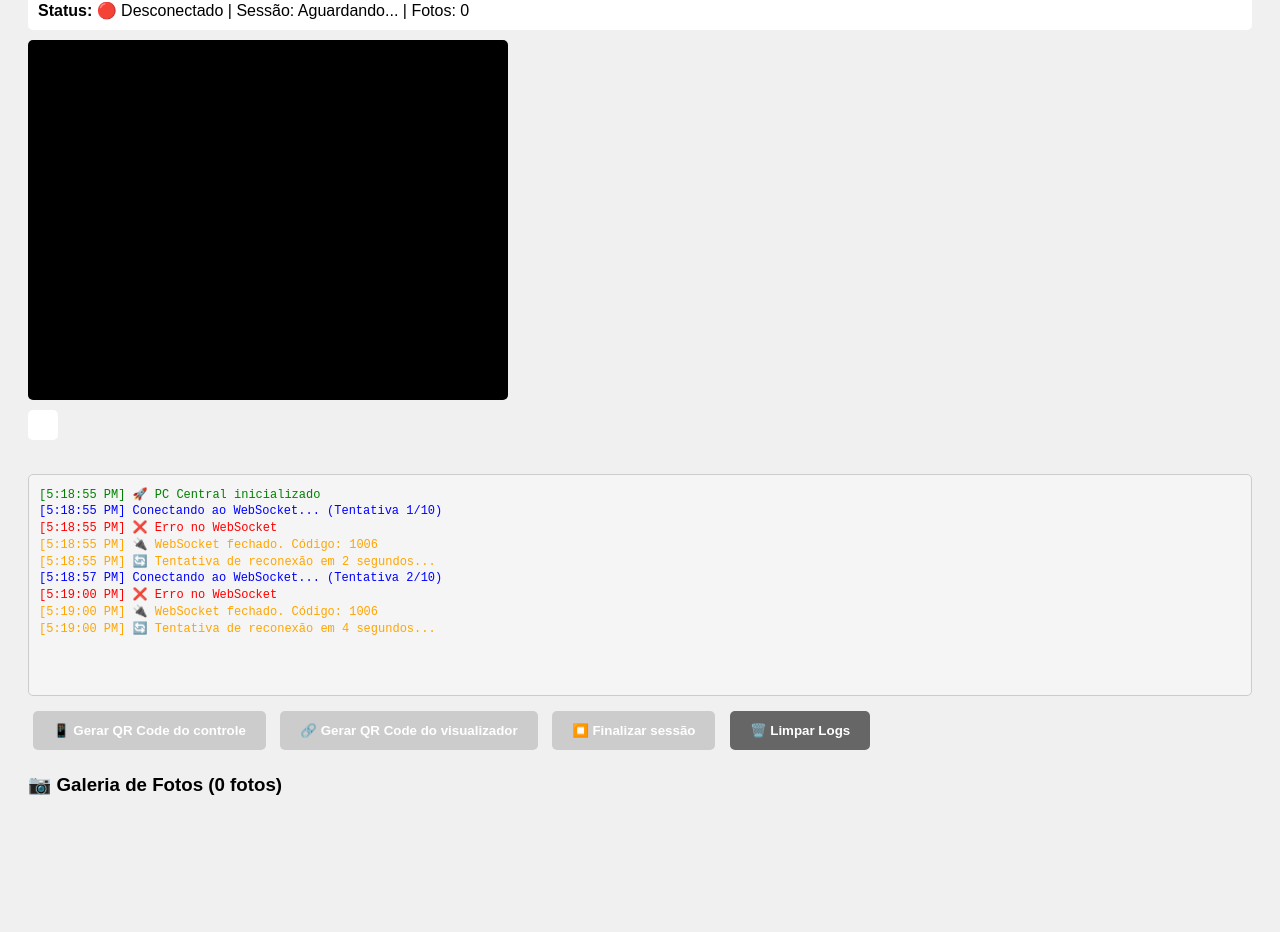
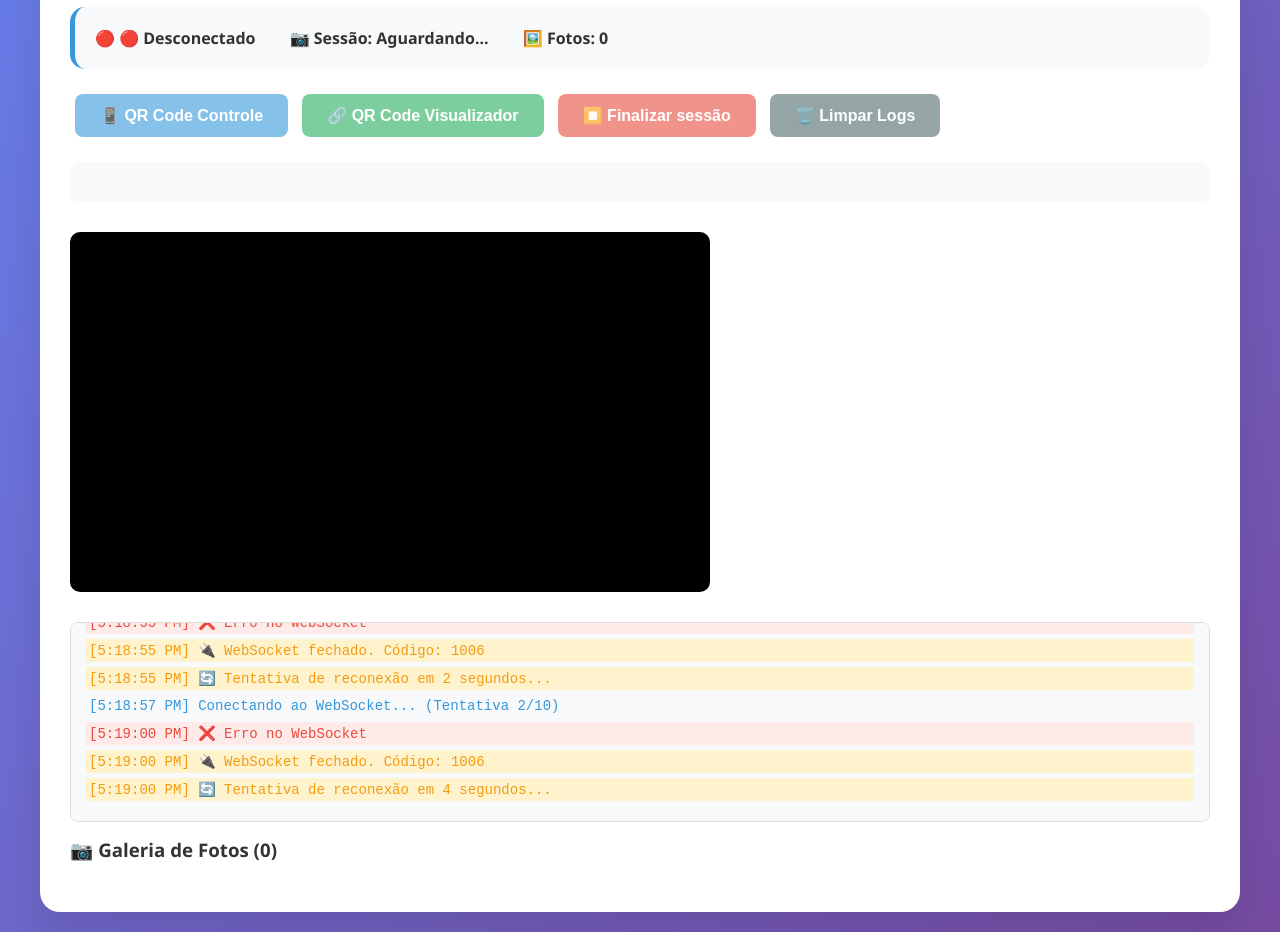
Before and after one commit to radiofeira123-cloud/cabine-fotografica, a plain HTML site: page index.html in a window 1280 px wide. Shown: the part 118-1050 px from the top of the page. Before the commit the page ends 962 px from the top, so only its background shows below. Drawn offline with Linux system fonts and the light colour scheme.

Commit message:
Update index.html

```diff
--- a/index.html
+++ b/index.html
@@ -5,66 +5,177 @@
   <title>Cabine - PC</title>
   <script src="https://cdnjs.cloudflare.com/ajax/libs/qrcodejs/1.0.0/qrcode.min.js"></script>
   <style>
-    body { font-family: sans-serif; padding: 20px; background: #f0f0f0; }
-    button { margin: 5px; padding: 12px 20px; border: none; border-radius: 5px; cursor: pointer; font-weight: bold; }
-    #btnGerarQR { background: #0072ff; color: white; }
-    #btnGerarVisualizador { background: #00a86b; color: white; }
-    #btnFinalizarSessao { background: #ff4444; color: white; }
-    #btnLimparLogs { background: #666; color: white; }
-    button:disabled { background: #ccc !important; cursor: not-allowed; }
+    * {
+      margin: 0;
+      padding: 0;
+      box-sizing: border-box;
+    }
 
-    #galeria { display: flex; flex-wrap: wrap; margin-top: 20px; gap: 10px; }
-    .thumb { position: relative; margin: 5px; background: white; padding: 5px; border-radius: 5px; box-shadow: 0 2px 5px rgba(0,0,0,0.1); }
-    .thumb img { width: 200px; height: auto; display:block; border-radius: 3px; }
-    .thumb button { position: absolute; top: 4px; right: 4px; background:rgba(255,255,255,0.9); border:none; padding:4px 8px; cursor:pointer; border-radius: 3px; }
-    #qrContainer { margin-bottom: 20px; padding: 15px; background: white; border-radius: 5px; display: inline-block; }
-    #videoPC { width: 480px; height: 360px; background: #000; display:block; margin-bottom:10px; border-radius: 5px; }
+    body {
+      font-family: 'Segoe UI', Tahoma, Geneva, Verdana, sans-serif;
+      padding: 20px;
+      background: linear-gradient(135deg, #667eea 0%, #764ba2 100%);
+      min-height: 100vh;
+      color: #333;
+    }
+
+    .container {
+      max-width: 1200px;
+      margin: 0 auto;
+      background: white;
+      border-radius: 20px;
+      padding: 30px;
+      box-shadow: 0 20px 40px rgba(0,0,0,0.1);
+    }
+
+    h1 {
+      color: #2c3e50;
+      text-align: center;
+      margin-bottom: 20px;
+      font-size: 2.5rem;
+    }
+
+    .status-panel {
+      background: #f8f9fa;
+      padding: 20px;
+      border-radius: 15px;
+      margin-bottom: 20px;
+      border-left: 5px solid #3498db;
+    }
+
+    .status-item {
+      display: inline-block;
+      margin-right: 30px;
+      font-weight: bold;
+    }
+
+    .btn {
+      margin: 5px;
+      padding: 12px 25px;
+      border: none;
+      border-radius: 8px;
+      cursor: pointer;
+      font-weight: bold;
+      transition: all 0.3s ease;
+      font-size: 1rem;
+    }
+
+    .btn-primary { background: #3498db; color: white; }
+    .btn-success { background: #27ae60; color: white; }
+    .btn-danger { background: #e74c3c; color: white; }
+    .btn-secondary { background: #95a5a6; color: white; }
+
+    .btn:hover:not(:disabled) {
+      transform: translateY(-2px);
+      box-shadow: 0 5px 15px rgba(0,0,0,0.2);
+    }
+
+    .btn:disabled {
+      opacity: 0.6;
+      cursor: not-allowed;
+      transform: none !important;
+    }
+
+    #qrContainer {
+      margin: 20px 0;
+      padding: 20px;
+      background: #f8f9fa;
+      border-radius: 10px;
+      text-align: center;
+    }
+
+    #videoPC {
+      width: 100%;
+      max-width: 640px;
+      height: 360px;
+      background: #000;
+      border-radius: 10px;
+      margin: 10px 0;
+    }
+
     #logContainer {
       height: 200px;
       overflow-y: auto;
-      border: 1px solid #ccc;
+      border: 1px solid #ddd;
+      padding: 15px;
+      margin: 15px 0;
+      background: #f8f9fa;
+      font-family: 'Courier New', monospace;
+      font-size: 14px;
+      border-radius: 8px;
+    }
+
+    .log-entry { margin: 5px 0; padding: 3px; }
+    .log-error { color: #e74c3c; background: #ffeaea; }
+    .log-success { color: #27ae60; background: #eaffea; }
+    .log-warning { color: #f39c12; background: #fff3cd; }
+    .log-info { color: #3498db; }
+
+    .gallery {
+      display: grid;
+      grid-template-columns: repeat(auto-fill, minmax(200px, 1fr));
+      gap: 15px;
+      margin-top: 20px;
+    }
+
+    .photo-card {
+      background: white;
+      border-radius: 10px;
       padding: 10px;
-      margin: 10px 0;
-      background: #f5f5f5;
-      font-family: monospace;
-      font-size: 12px;
+      box-shadow: 0 5px 15px rgba(0,0,0,0.1);
+      transition: transform 0.3s ease;
+    }
+
+    .photo-card:hover {
+      transform: translateY(-5px);
+    }
+
+    .photo-card img {
+      width: 100%;
+      height: 150px;
+      object-fit: cover;
       border-radius: 5px;
+      cursor: pointer;
     }
-    .log-entry { margin: 2px 0; }
-    .log-error { color: red; }
-    .log-success { color: green; }
-    .log-warning { color: orange; }
-    .log-info { color: blue; }
 
-    h1 { color: #002250; }
-    .status { background: white; padding: 10px; border-radius: 5px; margin: 10px 0; }
+    .photo-info {
+      padding: 10px 0;
+      font-size: 0.9rem;
+    }
+
+    .photo-actions {
+      display: flex;
+      justify-content: space-between;
+      margin-top: 5px;
+    }
   </style>
 </head>
 <body>
-  <h1>📸 PC Central - Cabine Fotográfica</h1>
+  <div class="container">
+    <h1>📸 Cabine Fotográfica - PC Central</h1>
 
-  <div class="status">
-    <strong>Status:</strong>
-    <span id="statusWS">🔴 Desconectado</span> |
-    <span id="statusSession">Sessão: Aguardando...</span> |
-    <span id="statusFotos">Fotos: 0</span>
+    <div class="status-panel">
+      <div class="status-item">🔴 <span id="statusWS">Desconectado</span></div>
+      <div class="status-item">📷 <span id="statusSession">Aguardando sessão...</span></div>
+      <div class="status-item">🖼️ <span id="statusFotos">0 fotos</span></div>
     </div>
+
+    <div class="controls">
+      <button class="btn btn-primary" id="btnGerarQR">📱 QR Code Controle</button>
+      <button class="btn btn-success" id="btnGerarVisualizador">🔗 QR Code Visualizador</button>
+      <button class="btn btn-danger" id="btnFinalizarSessao">⏹️ Finalizar Sessão</button>
+      <button class="btn btn-secondary" id="btnLimparLogs">🗑️ Limpar Logs</button>
+    </div>
+
+    <div id="qrContainer"></div>
 
     <video id="videoPC" autoplay playsinline muted></video>
 
-  <div id="qrContainer"></div>
-
     <div id="logContainer"></div>
 
-  <div>
-    <button id="btnGerarQR">📱 Gerar QR Code do controle</button>
-    <button id="btnGerarVisualizador">🔗 Gerar QR Code do visualizador</button>
-    <button id="btnFinalizarSessao">⏹️ Finalizar sessão</button>
-    <button id="btnLimparLogs">🗑️ Limpar Logs</button>
+    <h3>📷 Galeria de Fotos (<span id="fotoCount">0</span>)</h3>
+    <div class="gallery" id="galeria"></div>
   </div>
-
-  <h3>📷 Galeria de Fotos (<span id="fotoCount">0</span> fotos)</h3>
-  <div id="galeria"></div>
 
   <script src="pc.js"></script>
 </body>
```
Lines whose indentation alone changed are shown as unchanged.
